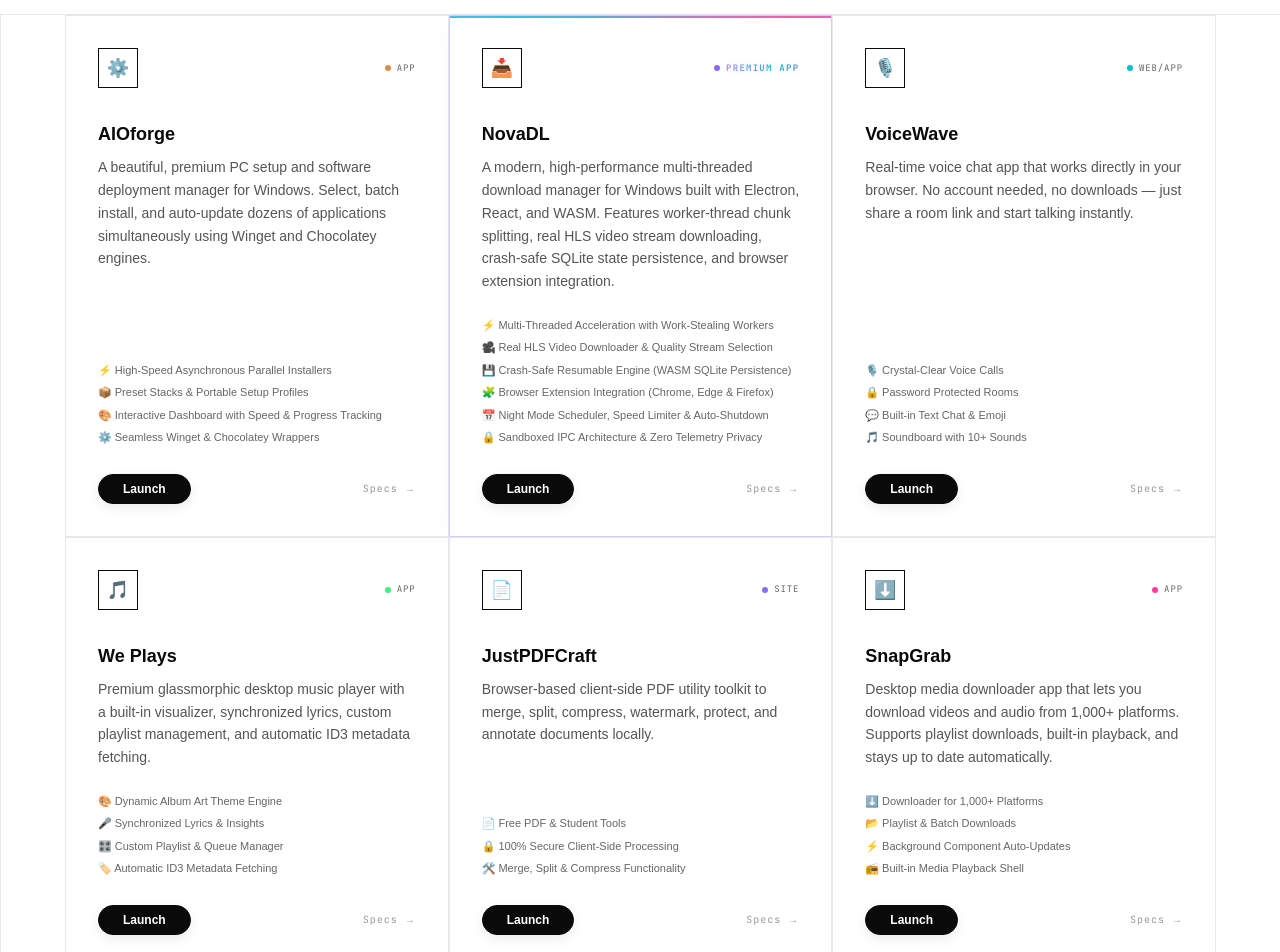
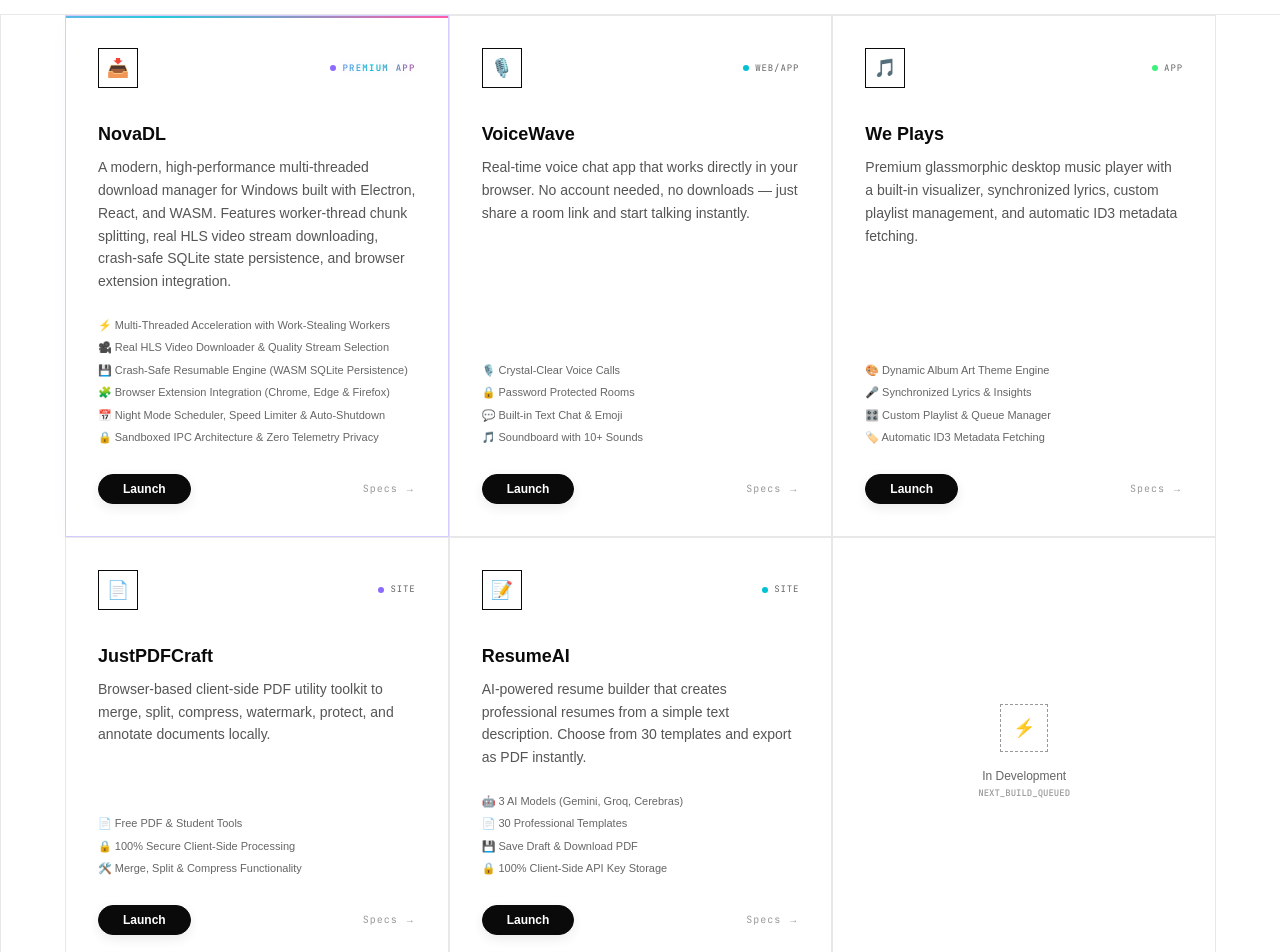
Before and after one commit to shaswatxd/shaswathub, a Next.js app: page / in a window 1280 px wide. Shown: the part 1700-2652 px from the top of the page. Built offline with nearby package versions, Linux system fonts and the light colour scheme; a web font is replaced by a local one.

Commit message:
\ Remove AIOforge and SnapGrab"

```diff
--- a/app/components/Projects.jsx
+++ b/app/components/Projects.jsx
@@ -5,26 +5,6 @@ import { motion, AnimatePresence, useMotionValue, useSpring, useTransform } from
 
 // ─── Projects Data ──────────────────────────────────────────────────────────
 const PROJECTS = [
-  {
-    name: "AIOforge",
-    desc: "A beautiful, premium PC setup and software deployment manager for Windows. Select, batch install, and auto-update dozens of applications simultaneously using Winget and Chocolatey engines.",
-    icon: "⚙️",
-    glow: "orange",
-    badge: "APP",
-    githubUrl: "https://github.com/shaswatxd/AIOforge",
-    liveUrl: "https://aioforge.vercel.app",
-    features: [
-      "⚡ High-Speed Asynchronous Parallel Installers",
-      "📦 Preset Stacks & Portable Setup Profiles",
-      "🎨 Interactive Dashboard with Speed & Progress Tracking",
-      "⚙️ Seamless Winget & Chocolatey Wrappers"
-    ],
-    details: {
-      architecture: "Native desktop utility built for Windows that bridges Winget and Chocolatey package managers into a unified, asynchronous parallel queue interface.",
-      modules: ["Winget queue worker", "Chocolatey agent wrapper", "Asynchronous parallel downloader", "Profile package builder"],
-      command: "git clone https://github.com/shaswatxd/AIOforge.git"
-    }
-  },
   {
     name: "NovaDL",
     desc: "A modern, high-performance multi-threaded download manager for Windows built with Electron, React, and WASM. Features worker-thread chunk splitting, real HLS video stream downloading, crash-safe SQLite state persistence, and browser extension integration.",
@@ -105,26 +85,6 @@ const PROJECTS = [
       architecture: "100% Client-side sandbox. Intercepts files and updates buffer maps in WASM, keeping data completely local.",
       modules: ["pdf-lib compiler", "PDF.js parser", "Local browser memory stream"],
       command: "git clone https://github.com/shaswatxd/justpdfcraft.git"
-    }
-  },
-  {
-    name: "SnapGrab",
-    desc: "Desktop media downloader app that lets you download videos and audio from 1,000+ platforms. Supports playlist downloads, built-in playback, and stays up to date automatically.",
-    icon: "⬇️",
-    glow: "magenta",
-    badge: "APP",
-    githubUrl: "https://github.com/shaswatxd/snapgrab-downloader",
-    liveUrl: "https://snapgrab-eight.vercel.app/",
-    features: [
-      "⬇️ Downloader for 1,000+ Platforms",
-      "📂 Playlist & Batch Downloads",
-      "⚡ Background Component Auto-Updates",
-      "📻 Built-in Media Playback Shell"
-    ],
-    details: {
-      architecture: "Concurrent download manager with a built-in task queue. Auto-updates itself in the background on startup.",
-      modules: ["Task queue dispatcher", "Concurrent download engine", "Auto-update scheduler", "Node playback stream"],
-      command: "git clone https://github.com/shaswatxd/snapgrab-downloader.git"
     }
   },
   {
--- a/app/components/Terminal.jsx
+++ b/app/components/Terminal.jsx
@@ -20,13 +20,11 @@ focus     : Desktop Apps · Web Tools · High Performance Interfaces
 currently : Shipping software, writing code & breaking bugs`,
 
   projects: `⚡ SHASWATHUB LIVE REPOSITORY INDEX:
-  1. AIOforge     : Windows PC Setup & Batch Software Deployment Manager
-  2. NovaDL       : Multi-threaded Download Manager for Windows with HLS Support
-  3. VoiceWave    : Peer-to-peer real-time browser voice chat app
-  4. We Plays     : Glassmorphic music player with lyrics & visualizer
-  5. JustPDFCraft : 100% Client-Side PDF Utilities Toolkit
-  6. SnapGrab     : Media Downloader for 1,000+ Platforms
-  7. ResumeAI     : AI-Powered Resume Builder with 30 Templates`,
+  1. NovaDL       : Multi-threaded Download Manager for Windows with HLS Support
+  2. VoiceWave    : Peer-to-peer real-time browser voice chat app
+  3. We Plays     : Glassmorphic music player with lyrics & visualizer
+  4. JustPDFCraft : 100% Client-Side PDF Utilities Toolkit
+  5. ResumeAI     : AI-Powered Resume Builder with 30 Templates`,
 
   skills: `🛠️ CORE TECH STACK & ENGINE:
   • Languages  : JavaScript (ESNext), TypeScript, HTML5, CSS3, C++
@@ -37,7 +35,7 @@ currently : Shipping software, writing code & breaking bugs`,
 
   contact: `📬 REACH OUT:
   • GitHub   : https://github.com/shaswatxd
-  • Projects : https://aioforge.vercel.app | https://novadl.vercel.app`,
+  • Projects : https://novadl.vercel.app`,
 
   sudo: `[sudo] permission requested for user 'guest'...
 Access Granted: You already hold root privileges on ShaswatHub OS 👑`
```
